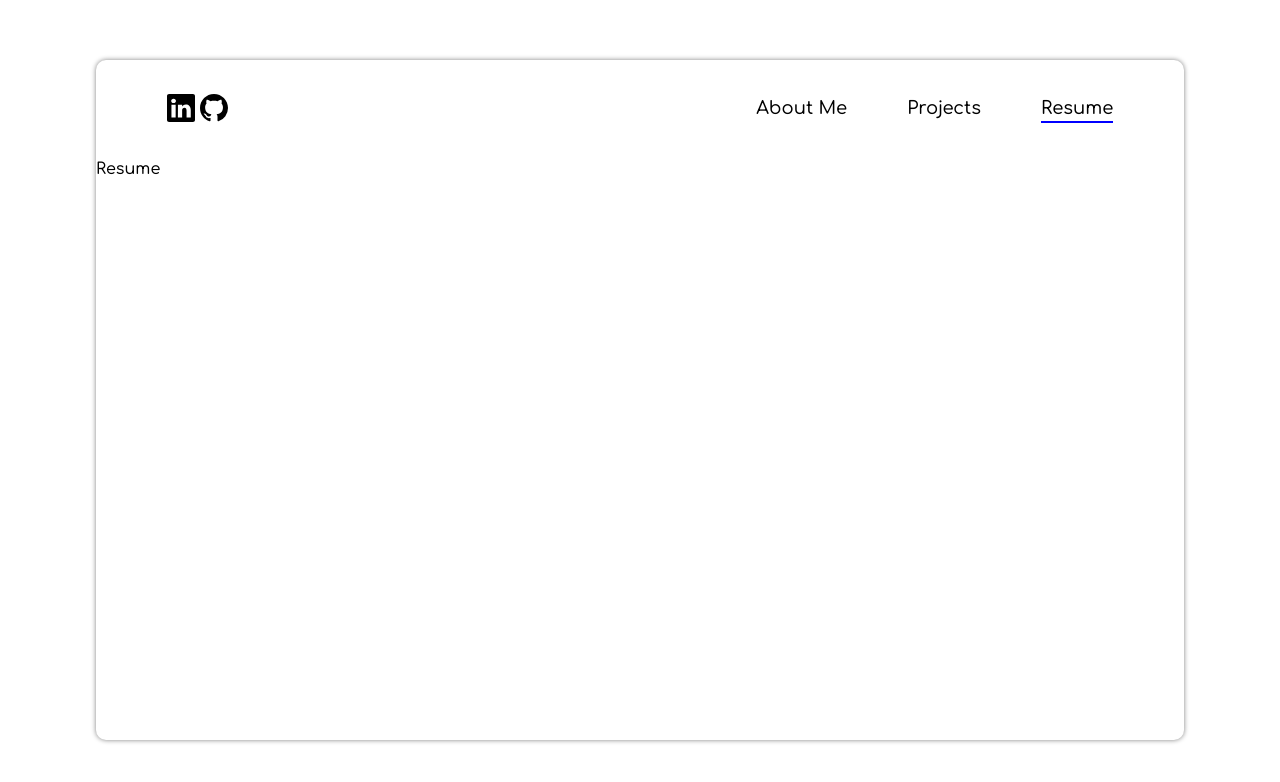
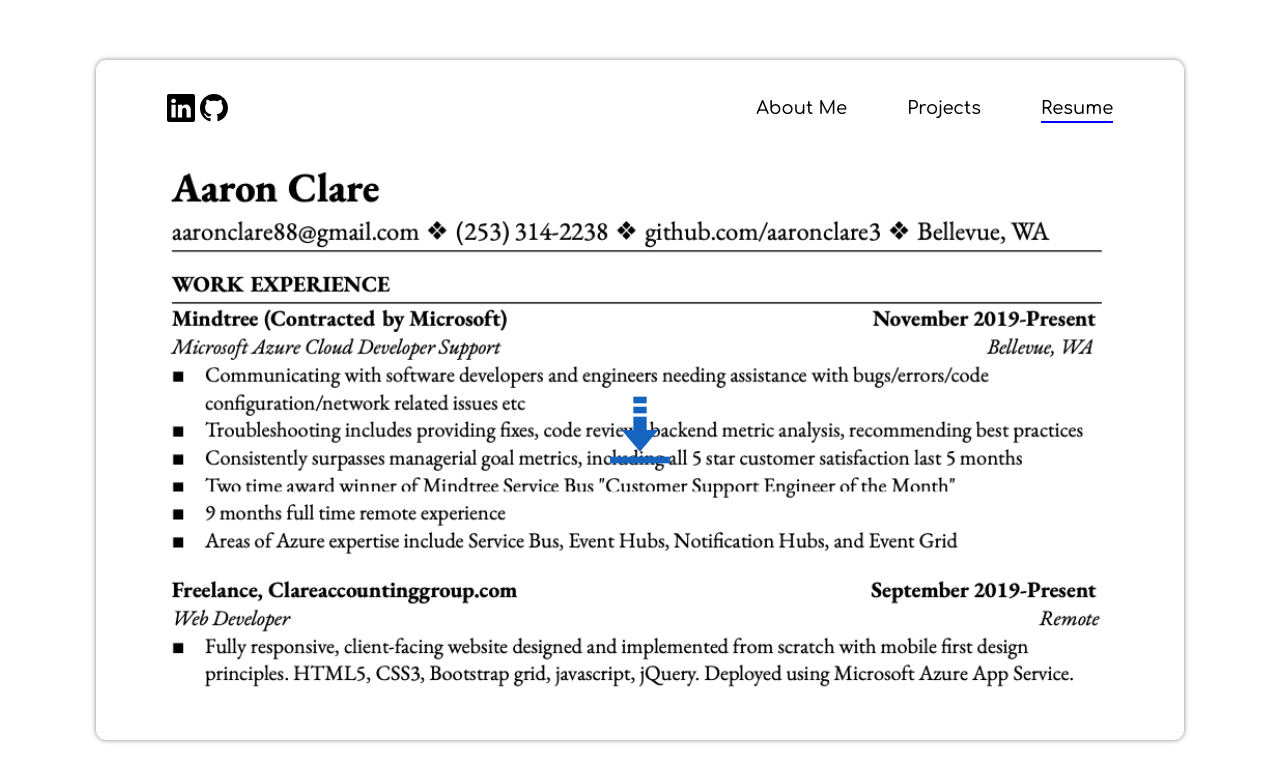
Before and after one commit to aaronclare3/Portfolio, a React (Create React App) app: page / in a window 1280 px wide. Both pictures are taken after a click on the item "Resume". Shown: the top 782 px of the page. Built offline with nearby package versions, Linux system fonts and the light colour scheme.

Commit message:
added resume section

```diff
--- /dev/null
+++ b/src/components/Resume.css
@@ -0,0 +1,78 @@
+.Resume {
+    height: 80%;
+    margin: 0 auto;
+    background-image: url('../images/resume.png');
+    background-repeat: no-repeat;
+    background-size: cover;
+    width: 90%;
+    overflow: auto;
+}
+
+.Resume-Wrapper {
+    height: 100%;
+    width: 100%;
+    display: flex;
+    align-items: center;
+    justify-content: center;
+}
+
+
+.Resume-Wrapper > a {
+    text-decoration: none;
+}
+
+.Resume-Wrapper:hover {
+    cursor: pointer;
+}
+
+.download {
+    color: blue;
+    font-size: 5rem;
+}
+
+.download:hover {
+    transform: scale(1.2);
+    transition: ease-in 500ms;
+}
+
+
+/*
+.Resume-Top {
+    display: flex;
+    border: 1px solid black;
+    height: 60%;
+}
+
+.Resume-TopLeft {
+    border: 1px solid black;
+    width: 50%;
+    margin-right: 10px;
+}
+
+.Resume-TopExperienceRole > h4, .Resume-TopProject > h4 {
+    font-weight: bold;
+}
+
+.Resume-TopExperienceRole > p, .Resume-TopProject > p {
+    font-size: 14px;
+    margin-top: 5px;
+    line-height: 1.10;
+    color: rgb(74, 71, 71);
+}
+
+.Resume-TopExperienceRole, .Resume-TopProject {
+    margin-bottom: 10px;
+}
+
+
+
+.Resume-TopRight {
+    width: 50%;
+    border: 1px solid black;
+}
+
+
+.Resume-Bottom {
+    border: 1px solid black;
+    height: 20%;
+} */
--- a/src/components/Resume.js
+++ b/src/components/Resume.js
@@ -1,7 +1,112 @@
 import React from "react";
+import "./Resume.css";
+import resume from "../images/AaronClareResume.pdf";
+import { FcDownload } from "react-icons/fc";
 
 const Resume = () => {
-  return <div>Resume</div>;
+  return (
+    <div className='Resume'>
+      {/* <div className='Resume-Top'>
+        <div className='Resume-TopLeft'>
+          <div className='Resume-TopExperience'>
+            <div style={{ fontSize: "20px" }}>
+              WORK EXPERIENCE
+              <hr />
+            </div>
+            <div className='Resume-TopExperienceRole'>
+              <h4>Mindtree (Contracted By Microsoft)</h4>
+              <p style={{ fontWeight: "bold" }}>
+                <i>Microsoft Azure Cloud Developer Support</i>
+              </p>
+              <p>
+                {" "}
+                - Communicating with software developers and engineers needing
+                assistance with bugs/errors/code configuration/network related
+                issues etc
+              </p>
+              <p>
+                - Troubleshooting includes providing fixes, code review, backend
+                metric analysis, recommending best practices
+              </p>
+              <p>
+                - Consistently surpasses managerial goal metrics, including all
+                5 star customer satisfaction last 5 months
+              </p>
+              <p>
+                - Two time award winner of Mindtree Service Bus "Customer
+                Support Engineer of the Month"
+              </p>
+              <p>- 9 months full time remote experience</p>
+              <p>
+                - Areas of Azure expertise include Service Bus, Event Hubs,
+                Notification Hubs, and Event Grid
+              </p>
+            </div>
+            <div className='Resume-TopExperienceRole'>
+              <h4>Freelance</h4>
+              <p style={{ fontWeight: "bold" }}>
+                <i>Web Developer</i>
+              </p>
+              <p>
+                - Fully responsive, client-facing website designed and
+                implemented from scratch with mobile first design principles.
+                HTML5, CSS3, Bootstrap grid, javascript, jQuery. Deployed using
+                Microsoft Azure App Service.
+              </p>
+            </div>
+          </div>
+        </div>
+        <div className='Resume-TopRight'>
+          <div className='Resume-TopProjects'>
+            <div style={{ fontSize: "20px" }}>
+              PROJECTS
+              <hr />
+            </div>
+            <div className='Resume-TopProject'>
+              <h4>Issue Tracker</h4>
+              <p style={{ fontWeight: "bold" }}>
+                <i>React, Redux, Node, Express, MongoDB, JWT</i>
+              </p>
+              <p>
+                - Bug tracking web app that I built and use to track my project
+                bugs/to-do’s. Features include login/registration (using JSON
+                Web Tokens + cookies), and form validation. Modern react hooks,
+                Express/Node and MongoDB
+              </p>
+            </div>
+            <div className='Resume-TopProject'>
+              <h4>Ecomm</h4>
+              <p style={{ fontWeight: "bold" }}>
+                <i>React, Redux, Node, Express, MongoDB</i>
+              </p>
+              <p>
+                - Maintained git workflow using branches for new features with
+                clean commit messages and regular pushes. Backend served by
+                Node/Express and data stored in MongoDB cluster.
+              </p>
+              <p>
+                - E-Comm is created with mobile-first design principles using
+                CSS Grid. React functional components are used throughout with
+                modern hooks such as useState, useEffect, useDispatch, and
+                useSelector
+              </p>
+              <p>
+                - Features include sorting filters, search as you type, and
+                caching for enhanced UX and performance
+              </p>
+            </div>
+          </div>
+        </div>
+      </div>
+      <div className='Resume-Bottom'></div> */}
+
+      <div className='Resume-Wrapper'>
+        <a href={resume} download>
+          <FcDownload className='download' />
+        </a>
+      </div>
+    </div>
+  );
 };
 
 export default Resume;
```
Also changed, not shown: src/images/resume.png (added), 1 other file (tests, documents, lock files or other folders).
